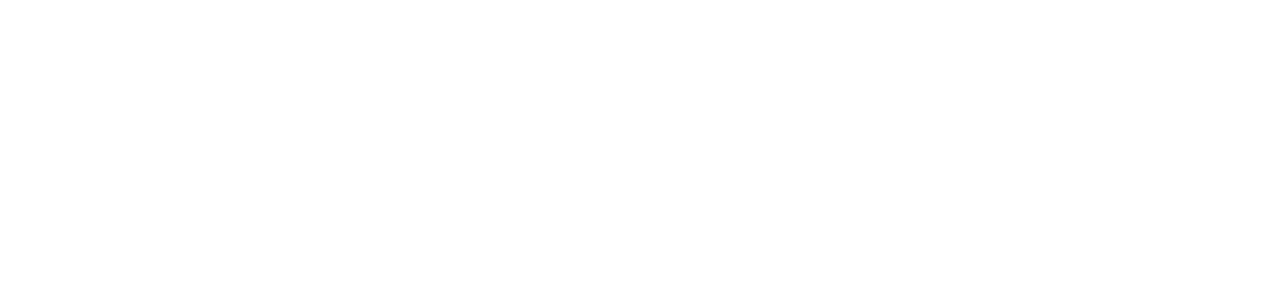
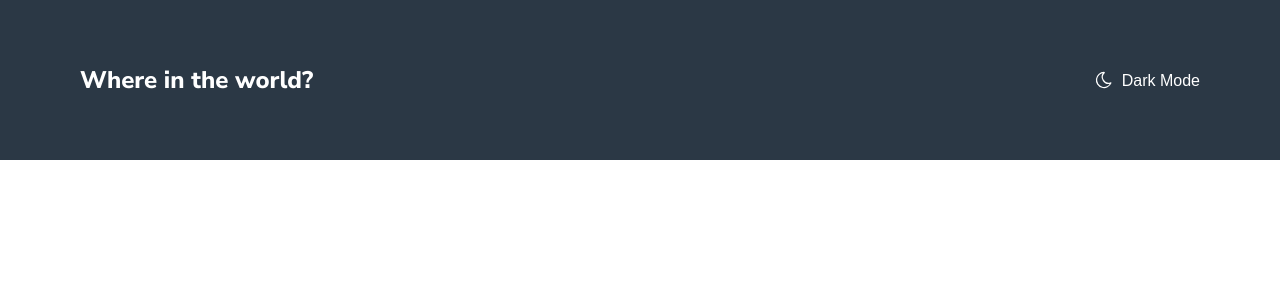
Before and after one commit to Diegojq/rest-contries, a React (Vite) app: page / in a window 1280 px wide. Before the commit this address had no page. Shown: the top 300 px of the page. Built offline with nearby package versions, Linux system fonts and the light colour scheme.

Commit message:
✨ (Header) add header

```diff
--- /dev/null
+++ b/src/components/Header/index.jsx
@@ -0,0 +1,14 @@
+import "./styles.css";
+import moon from "../../assets/Icons/Moon.svg";
+
+export const Header = () => {
+  return (
+    <div className="wrapperHeader">
+      <p className="wrapperHeader-title">Where in the world?</p>
+      <button className="wrapperHeader-button">
+        <img className="moonIcon" src={moon} />
+        Dark Mode
+      </button>
+    </div>
+  );
+};
--- /dev/null
+++ b/src/components/Header/styles.css
@@ -0,0 +1,53 @@
+.wrapperHeader {
+  width: 100vw;
+  height: 8rem;
+  padding: 0 1.6rem 0 1.6rem;
+  display: flex;
+  justify-content: space-between;
+  align-items: center;
+  background-color: var(--DarkBlue);
+}
+
+.wrapperHeader-title {
+  font-weight: 800;
+  font-size: 1.4rem;
+  line-height: 2rem;
+  color: var(--White);
+}
+
+.wrapperHeader-button {
+  height: 1.7rem;
+  display: flex;
+  align-items: center;
+  background-color: transparent;
+  border: none;
+  font-size: 1.2rem;
+  line-height: 1.6rem;
+  color: var(--White);
+}
+
+.moonIcon {
+  height: 1.1rem;
+  margin-right: 0.8rem;
+}
+
+@media (min-width: 1024px) {
+  .wrapperHeader {
+    padding: 8rem;
+  }
+
+  .wrapperHeader-title {
+    font-size: 2.4rem;
+    line-height: 3.2rem;
+  }
+
+  .wrapperHeader-button {
+    font-size: 1.6rem;
+    line-height: 2.1rem;
+  }
+
+  .moonIcon {
+    width: 2rem;
+    height: 2rem;
+  }
+}
--- a/src/pages/App/index.jsx
+++ b/src/pages/App/index.jsx
@@ -1,4 +1,5 @@
 import { useRoutes, BrowserRouter } from "react-router-dom";
+import { Header } from "../../components/Header";
 
 function App() {
   const AppRoutes = () => {
@@ -11,6 +12,7 @@
   return (
     <>
       <BrowserRouter>
+        <Header />
         <AppRoutes />
       </BrowserRouter>
     </>
```
Also changed, not shown: src/assets/Icons/Moon.svg (added).
